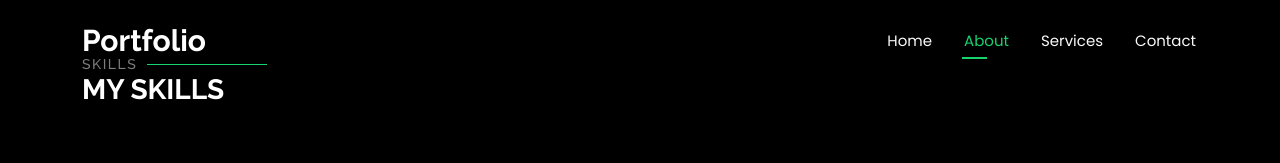
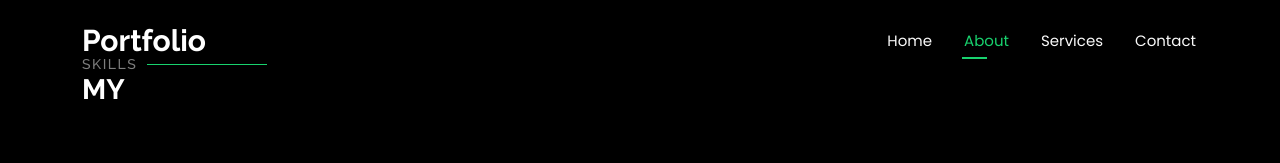
Before and after one commit to Abhijith-24/Portfolio-Website, a plain HTML site: page about.html in a window 1280 px wide. Shown: the top 163 px of the page. Drawn offline with Linux system fonts and the light colour scheme.

Commit message:
Update about.html

```diff
--- a/about.html
+++ b/about.html
@@ -61,7 +61,7 @@
       <!-- Section Title -->
       <div class="container section-title" data-aos="fade-up">
         <h2>Skills</h2>
-        <div><span>My</span> <span class="description-title">Skills</span></div>
+        <div><span>My</span> <span class="description-title"></span></div>
       </div><!-- End Section Title -->
 
       <div class="container" data-aos="fade-up" data-aos-delay="100">
```
